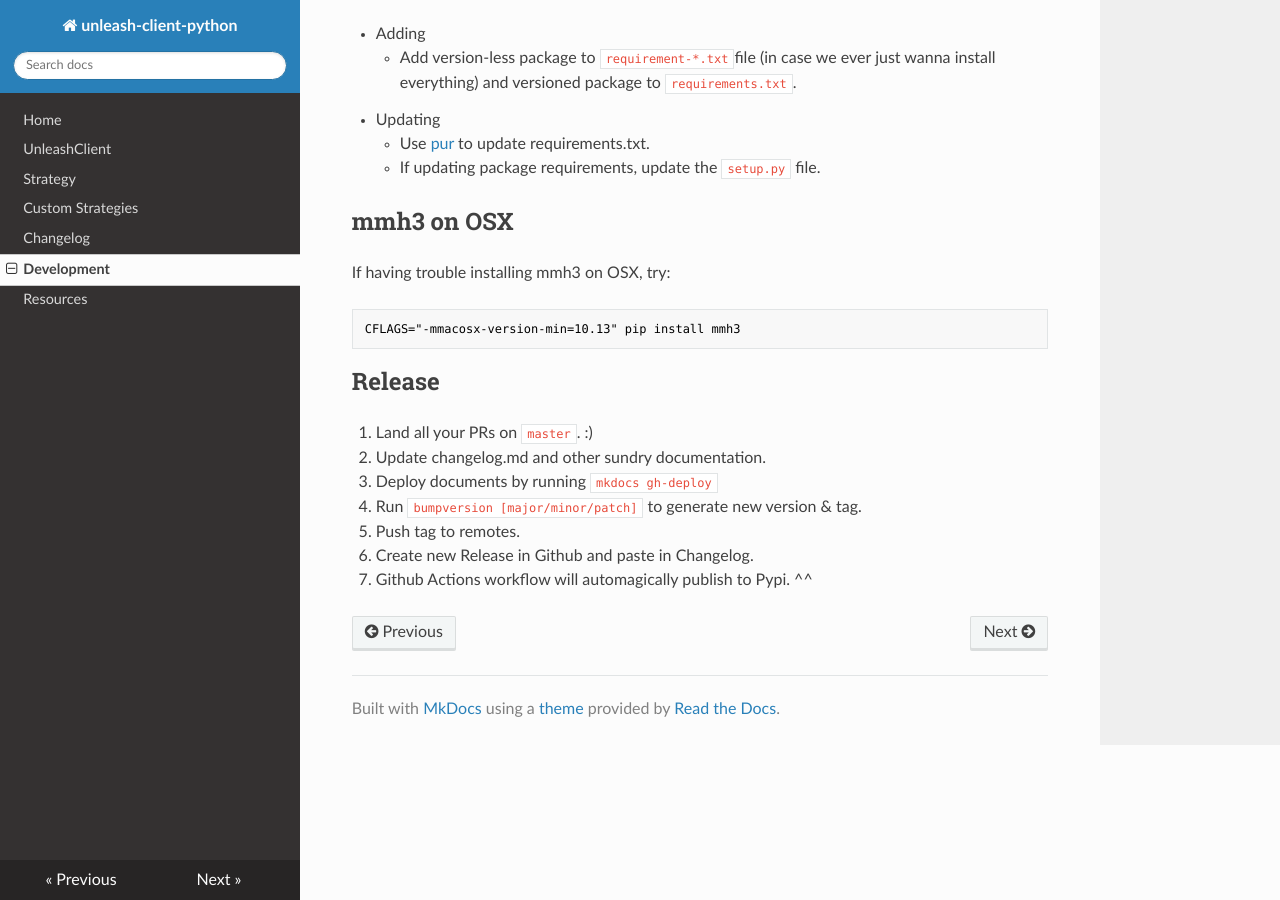
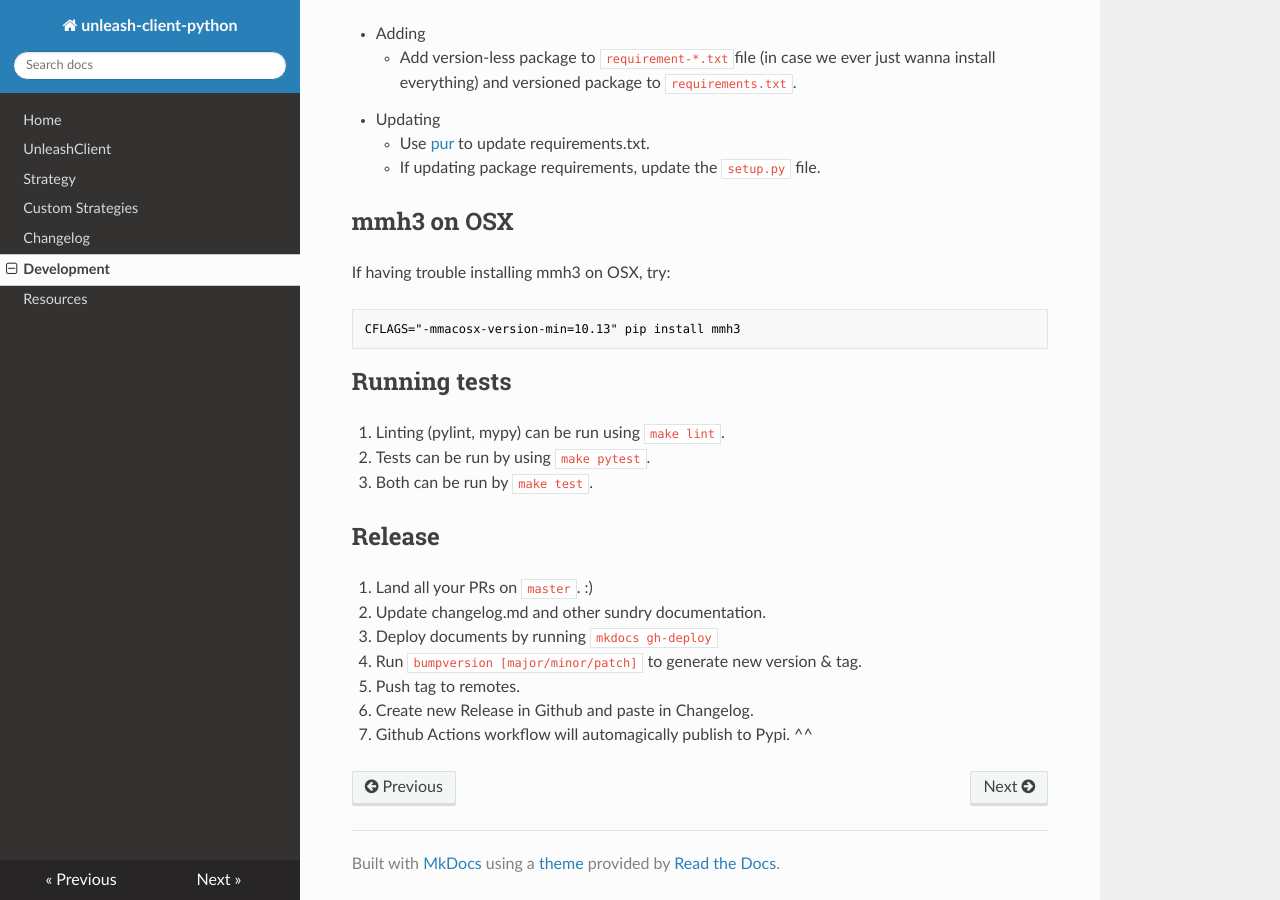
Before and after one commit to Unleash/unleash-client-python, an MkDocs documentation site: the page built from docs/development.md, in a window 1280 px wide and 900 px high, scrolled down 668 px. Built offline with MkDocs 1.6.1, drawn with Linux system fonts in a browser that asks for light colours; nearby versions of some CDN libraries.

Commit message:
Update documentation.

````diff
--- a/docs/development.md
+++ b/docs/development.md
@@ -28,6 +28,11 @@ If having trouble installing mmh3 on OSX, try:
 CFLAGS="-mmacosx-version-min=10.13" pip install mmh3
 ```
 
+## Running tests
+1. Linting (pylint, mypy) can be run using `make lint`.
+1. Tests can be run by using `make pytest`.
+1. Both can be run by `make test`.
+
 ## Release
 1. Land all your PRs on `master`. :)
 1. Update changelog.md and other sundry documentation.
````
Also changed, not shown: README.md (+2 -0 lines), docs/changelog.md (+3 -0 lines), docs/unleashclient.md (+1 -0 lines), 4 other files.
